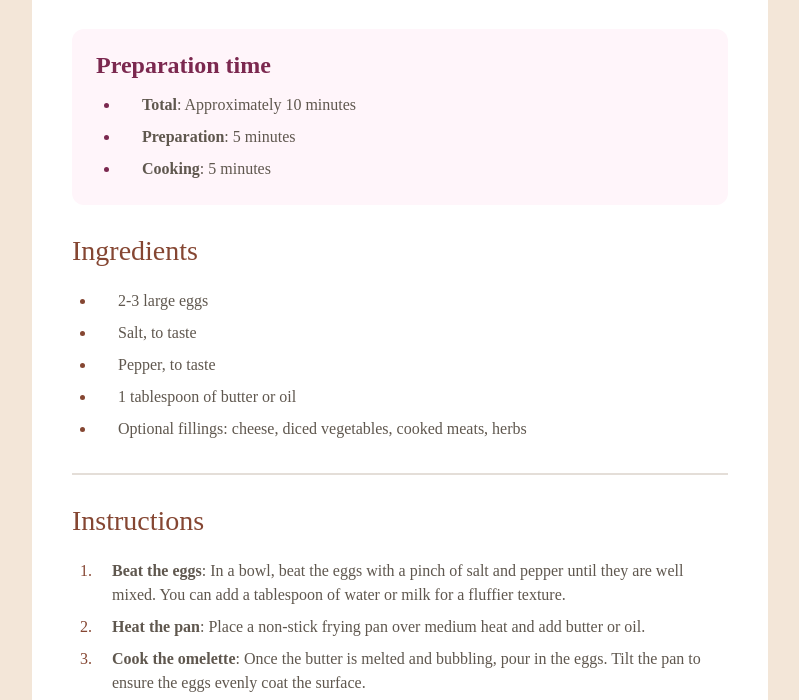
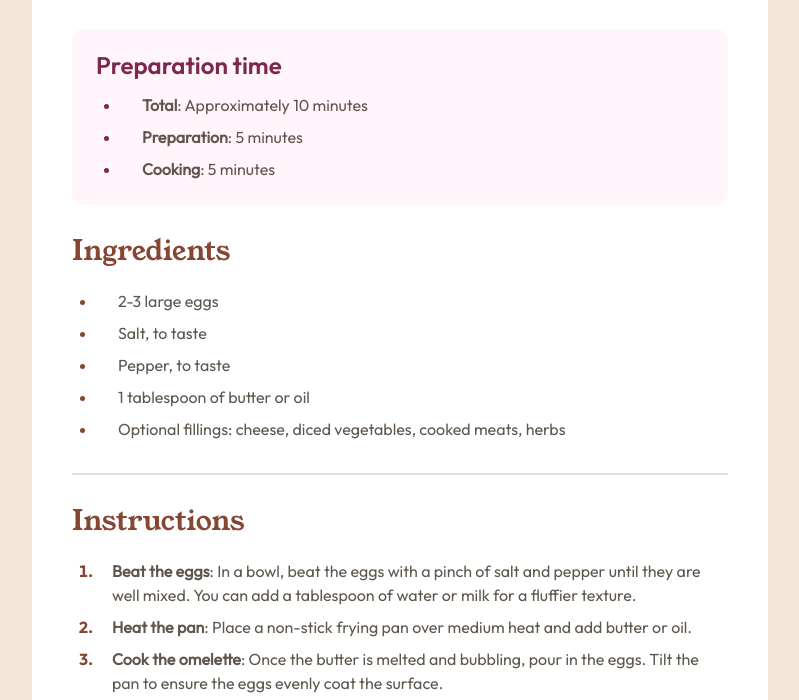
Before and after one commit to Stroudy/FEM-Recipe, a website: page index.html in a window 1280 px wide. Shown: the part 615-1315 px from the top of the page, without its empty margins (240-1039 px from the left). Drawn offline with Linux system fonts and the light colour scheme; the site is published under a folder, as on GitHub Pages, so addresses that start at the root find nothing.

Commit message:
Update style.css

```diff
--- a/style.css
+++ b/style.css
@@ -16,19 +16,19 @@ html {
 
 @font-face {
   font-family: "young-serif";
-  src: url(/assets/fonts/young-serif/YoungSerif-Regular.ttf);
+  src: url(assets/fonts/young-serif/YoungSerif-Regular.ttf);
 }
 @font-face {
   font-family: "outfit-semibold";
-  src: url(/assets/fonts/outfit/static/Outfit-SemiBold.ttf);
+  src: url(assets/fonts/outfit/static/Outfit-SemiBold.ttf);
 }
 @font-face {
   font-family: "outfit-regular";
-  src: url(/assets/fonts/outfit/static/Outfit-Regular.ttf);
+  src: url(assets/fonts/outfit/static/Outfit-Regular.ttf);
 }
 @font-face {
   font-family: "outfit-bold";
-  src: url(/assets/fonts/outfit/static/Outfit-Bold.ttf);
+  src: url(assets/fonts/outfit/static/Outfit-Bold.ttf);
 }
 html {
   background-color: hsl(30, 54%, 90%);
@@ -219,10 +219,14 @@ body {
   width: 100%;
   margin-left: 1rem;
 }
-.card__nutrition-item:nth-child(1), .card__nutrition-item:nth-child(2), .card__nutrition-item:nth-child(3) {
+.card__nutrition-item:nth-child(1),
+.card__nutrition-item:nth-child(2),
+.card__nutrition-item:nth-child(3) {
   padding-bottom: 0.75rem;
 }
-.card__nutrition-item:nth-child(2), .card__nutrition-item:nth-child(3), .card__nutrition-item:nth-child(4) {
+.card__nutrition-item:nth-child(2),
+.card__nutrition-item:nth-child(3),
+.card__nutrition-item:nth-child(4) {
   padding-top: 0.75rem;
 }
 .card__nutrition-item:nth-child(4) {
```
